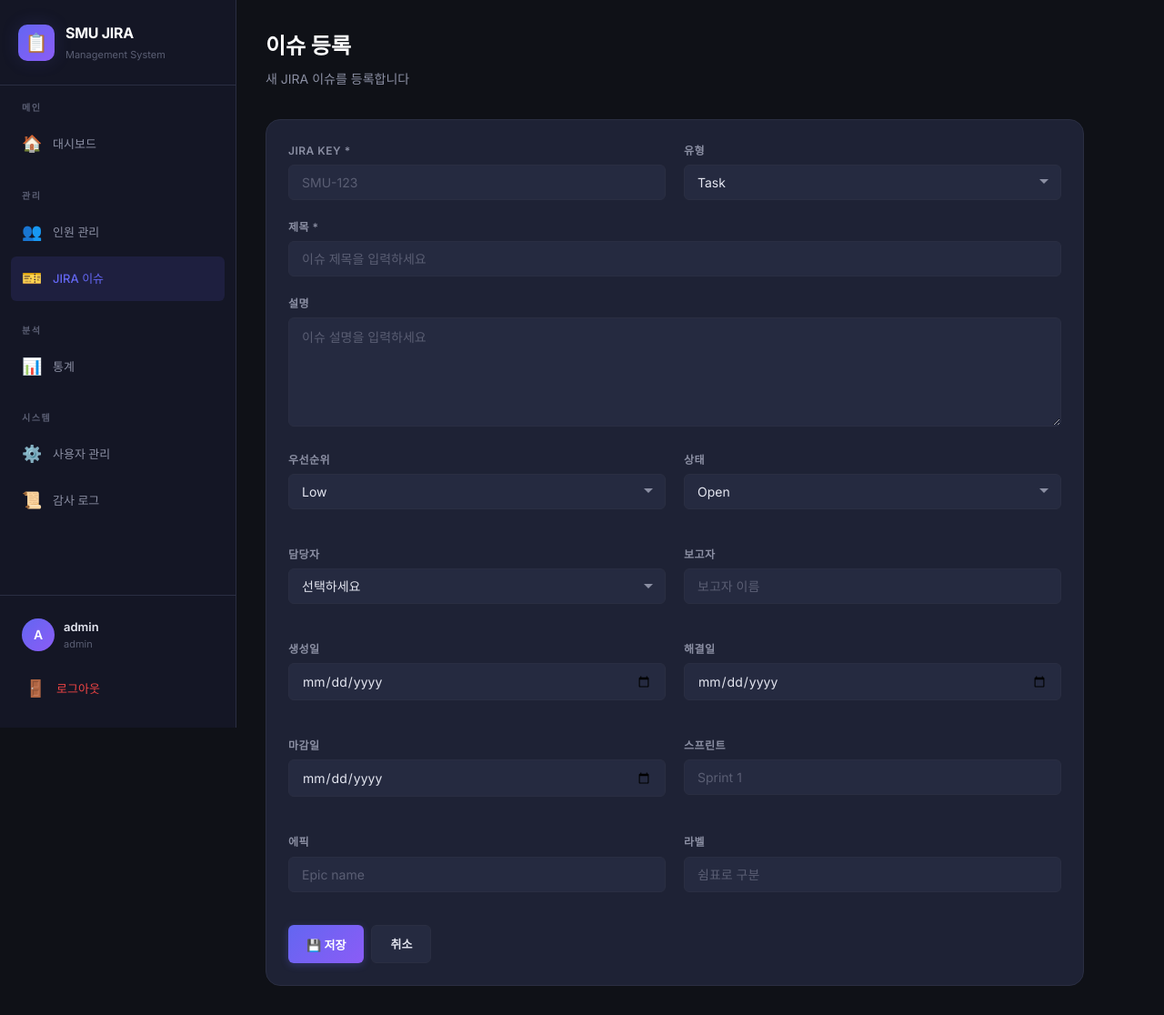
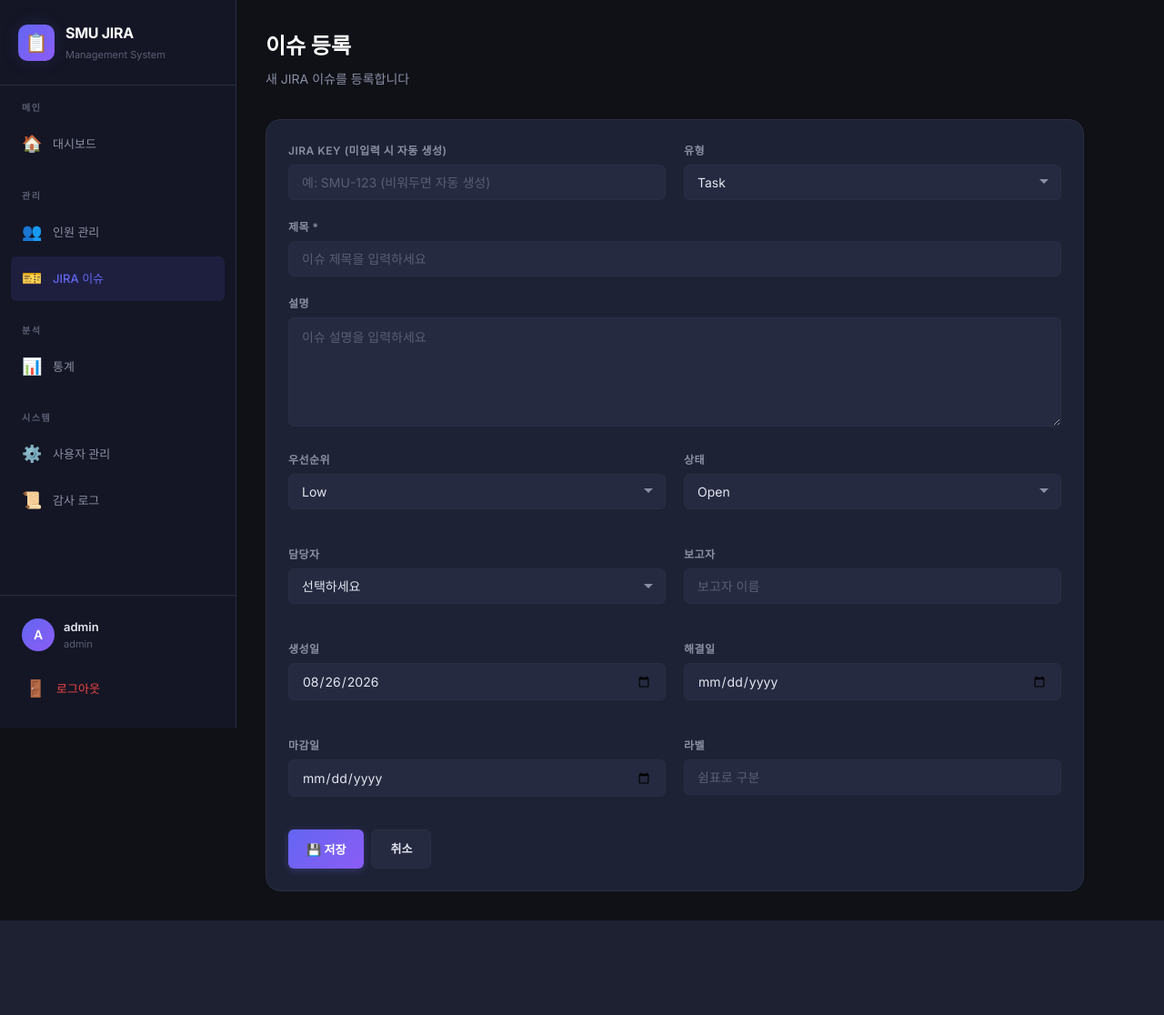
Before and after one commit to young-ch/VehicleMileage_PROD, a Flask app: page /jira/create in a window 1280 px wide. Shown: the whole page at 91% size. After the commit the page ends 1012 px from the top, so only its background shows below. Run offline with Flask 3, Linux system fonts and the light colour scheme; a user stored in the database is signed in.

Commit message:
이슈 수정

```diff
--- a/app/jira/forms.py
+++ b/app/jira/forms.py
@@ -6,8 +6,8 @@
 
 class JiraIssueForm(FlaskForm):
     """JIRA 이슈 등록/수정 폼"""
-    jira_key = StringField('JIRA Key', validators=[
-        DataRequired(message='JIRA Key를 입력해주세요.'),
+    jira_key = StringField('JIRA Key (미입력 시 자동 생성)', validators=[
+        Optional(),
         Length(max=30)
     ])
     summary = StringField('제목', validators=[
@@ -41,8 +41,6 @@
     created_date = DateField('생성일', format='%Y-%m-%d', validators=[Optional()])
     resolved_date = DateField('해결일', format='%Y-%m-%d', validators=[Optional()])
     due_date = DateField('마감일', format='%Y-%m-%d', validators=[Optional()])
-    sprint = StringField('스프린트', validators=[Optional(), Length(max=100)])
-    epic = StringField('에픽', validators=[Optional(), Length(max=200)])
     labels = StringField('라벨', validators=[Optional(), Length(max=500)])
     submit = SubmitField('저장')
 
--- a/app/jira/routes.py
+++ b/app/jira/routes.py
@@ -1,5 +1,6 @@
 """JIRA 이슈 관리 라우트"""
 import json
+from datetime import datetime, date
 from flask import render_template, redirect, url_for, flash, request, jsonify
 from flask_login import login_required, current_user
 from ..extensions import db
@@ -11,6 +12,20 @@
 from . import jira_bp
 from .forms import JiraIssueForm, JiraPasteForm
 from .parser import parse_jira_text
+
+
+def generate_jira_key():
+    """JIRA Key 자동 생성 함수 (SMU-YYYY-XXXXX)"""
+    current_year = datetime.now().year
+    # 현재 저장되어 있는 총 이슈 개수를 기반으로 번호 부여
+    issue_count = JiraIssue.query.count()
+    next_num = issue_count + 1
+    # 고유성 확보를 위해 존재하지 않을 때까지 번호를 올리며 확인
+    new_key = f"SMU-{current_year}-{next_num:05d}"
+    while JiraIssue.query.filter_by(jira_key=new_key).first() is not None:
+        next_num += 1
+        new_key = f"SMU-{current_year}-{next_num:05d}"
+    return new_key
 
 
 @jira_bp.route('/')
@@ -65,8 +80,16 @@
     ]
 
     if form.validate_on_submit():
+        # JIRA Key가 비어있으면 자동 생성
+        j_key = form.jira_key.data.strip() if form.jira_key.data else ""
+        if not j_key:
+            j_key = generate_jira_key()
+
+        # 생성일이 비어있으면 오늘 날짜 기본 입력
+        c_date = form.created_date.data if form.created_date.data else date.today()
+
         issue = JiraIssue(
-            jira_key=form.jira_key.data,
+            jira_key=j_key,
             summary=form.summary.data,
             description=form.description.data,
             issue_type=form.issue_type.data,
@@ -74,11 +97,11 @@
             status=form.status.data,
             assignee_id=form.assignee_id.data if form.assignee_id.data != 0 else None,
             reporter=form.reporter.data,
-            created_date=form.created_date.data,
+            created_date=c_date,
             resolved_date=form.resolved_date.data,
             due_date=form.due_date.data,
-            sprint=form.sprint.data,
-            epic=form.epic.data,
+            sprint=None,
+            epic=None,
             labels=form.labels.data,
             registered_by=current_user.id,
         )
@@ -90,6 +113,10 @@
 
         flash(f'{issue.jira_key} 이슈가 등록되었습니다.', 'success')
         return redirect(url_for('jira.list_issues'))
+
+    # 폼 생성 시 생성일(created_date)의 기본값으로 오늘 날짜 설정하여 화면에 보여주기
+    if request.method == 'GET':
+        form.created_date.data = date.today()
 
     return render_template('jira/detail.html', form=form, mode='create')
 
@@ -112,6 +139,10 @@
         form.populate_obj(issue)
         if form.assignee_id.data == 0:
             issue.assignee_id = None
+
+        # 수정 시에도 에픽/스프린트는 null 유지
+        issue.sprint = None
+        issue.epic = None
 
         log_audit('UPDATE', 'jira_issues', issue.id,
                   old_values=old_values, new_values=issue.to_dict())
@@ -171,7 +202,12 @@
         try:
             # 중복 체크
             jira_key = row.get('jira_key', '')
-            if jira_key:
+            jira_key = jira_key.strip() if jira_key else ""
+
+            # JIRA Key가 없으면 파싱 저장할 때도 자동 생성
+            if not jira_key:
+                jira_key = generate_jira_key()
+            else:
                 existing = JiraIssue.query.filter_by(jira_key=jira_key).first()
                 if existing:
                     errors.append({'line': idx + 1, 'message': f'JIRA Key {jira_key} 중복'})
@@ -186,8 +222,13 @@
                 if person:
                     assignee_id = person.id
 
+            # 생성일 설정 (없으면 오늘 날짜)
+            created_val = parse_date(row.get('created_date'))
+            if not created_val:
+                created_val = date.today()
+
             issue = JiraIssue(
-                jira_key=jira_key or f'TEMP-{idx+1}',
+                jira_key=jira_key,
                 summary=row.get('summary', ''),
                 description=row.get('description'),
                 issue_type=row.get('issue_type', 'Task'),
@@ -195,11 +236,11 @@
                 status=row.get('status', 'Open'),
                 assignee_id=assignee_id,
                 reporter=row.get('reporter'),
-                created_date=parse_date(row.get('created_date')),
+                created_date=created_val,
                 resolved_date=parse_date(row.get('resolved_date')),
                 due_date=parse_date(row.get('due_date')),
-                sprint=row.get('sprint'),
-                epic=row.get('epic'),
+                sprint=None,
+                epic=None,
                 labels=row.get('labels'),
                 registered_by=current_user.id,
             )
--- a/app/personnel/routes.py
+++ b/app/personnel/routes.py
@@ -4,7 +4,7 @@
 from ..extensions import db
 from ..models.personnel import Personnel, Department
 from ..models.audit import PasteHistory
-from ..utils.decorators import permission_required
+from ..utils.decorators import permission_required, role_required
 from ..utils.helpers import log_audit, parse_date
 from . import personnel_bp
 from .forms import PersonnelForm, PersonnelPasteForm
@@ -13,6 +13,7 @@
 
 @personnel_bp.route('/')
 @login_required
+@role_required('admin', 'manager')
 def list_personnel():
     """인원 목록"""
     page = request.args.get('page', 1, type=int)
--- a/app/templates/base.html
+++ b/app/templates/base.html
@@ -37,10 +37,12 @@
 
                 <div class="nav-section">
                     <div class="nav-section-title">관리</div>
+                    {% if current_user.is_manager %}
                     <a href="{{ url_for('personnel.list_personnel') }}"
                        class="nav-item {{ 'active' if request.blueprint == 'personnel' }}">
                         <span class="nav-icon">👥</span> 인원 관리
                     </a>
+                    {% endif %}
                     <a href="{{ url_for('jira.list_issues') }}"
                        class="nav-item {{ 'active' if request.blueprint == 'jira' }}">
                         <span class="nav-icon">🎫</span> JIRA 이슈
--- a/app/templates/jira/detail.html
+++ b/app/templates/jira/detail.html
@@ -13,8 +13,8 @@
 
         <div class="form-grid">
             <div class="form-group">
-                <label class="form-label">JIRA Key *</label>
-                {{ form.jira_key(class="form-control", placeholder="SMU-123") }}
+                <label class="form-label">JIRA Key (미입력 시 자동 생성)</label>
+                {{ form.jira_key(class="form-control", placeholder="예: SMU-123 (비워두면 자동 생성)") }}
                 {% for error in form.jira_key.errors %}<div class="form-error">{{ error }}</div>{% endfor %}
             </div>
             <div class="form-group">
@@ -64,14 +64,6 @@
                 {{ form.due_date(class="form-control", type="date") }}
             </div>
             <div class="form-group">
-                <label class="form-label">스프린트</label>
-                {{ form.sprint(class="form-control", placeholder="Sprint 1") }}
-            </div>
-            <div class="form-group">
-                <label class="form-label">에픽</label>
-                {{ form.epic(class="form-control", placeholder="Epic name") }}
-            </div>
-            <div class="form-group">
                 <label class="form-label">라벨</label>
                 {{ form.labels(class="form-control", placeholder="쉼표로 구분") }}
             </div>
--- a/app/templates/jira/list.html
+++ b/app/templates/jira/list.html
@@ -9,8 +9,7 @@
     </div>
     {% if current_user.is_manager %}
     <div class="btn-group">
-        <a href="{{ url_for('jira.paste') }}" class="btn btn-primary">📋 텍스트 붙여넣기</a>
-        <a href="{{ url_for('jira.create') }}" class="btn btn-secondary">➕ 이슈 등록</a>
+        <a href="{{ url_for('jira.create') }}" class="btn btn-primary">➕ 이슈 등록</a>
     </div>
     {% endif %}
 </div>
@@ -54,7 +53,6 @@
                 <th>우선순위</th>
                 <th>상태</th>
                 <th>담당자</th>
-                <th>스프린트</th>
                 {% if current_user.is_manager %}
                 <th>작업</th>
                 {% endif %}
@@ -83,7 +81,6 @@
                     </span>
                 </td>
                 <td>{{ issue.assignee_name }}</td>
-                <td style="color: var(--text-muted); font-size: 12px;">{{ issue.sprint or '-' }}</td>
                 {% if current_user.is_manager %}
                 <td>
                     <div class="btn-group">
--- a/app/templates/jira/paste.html
+++ b/app/templates/jira/paste.html
@@ -17,7 +17,7 @@
 
     <div style="background: var(--bg-secondary); border-radius: var(--radius-sm); padding: 14px; margin-bottom: 16px; font-size: 12px; color: var(--text-secondary);">
         <strong style="color: var(--text-primary);">📌 사용법:</strong> JIRA 이슈 목록을 엑셀에서 복사(Ctrl+C)한 후 아래에 붙여넣기(Ctrl+V)하세요.<br>
-        <strong>컬럼 순서:</strong> Key | 제목 | 유형 | 우선순위 | 상태 | 담당자 | 보고자 | 생성일 | 스프린트 (헤더 포함 시 자동 인식)
+        <strong>컬럼 순서:</strong> Key(비워두면 자동생성) | 제목 | 유형 | 우선순위 | 상태 | 담당자 | 보고자 | 생성일 (헤더 포함 시 자동 인식)
     </div>
 
     <form method="POST" action="{{ url_for('jira.paste') }}">
```
Also changed, not shown: app/templates/main/dashboard.html (+6 -7 lines).
